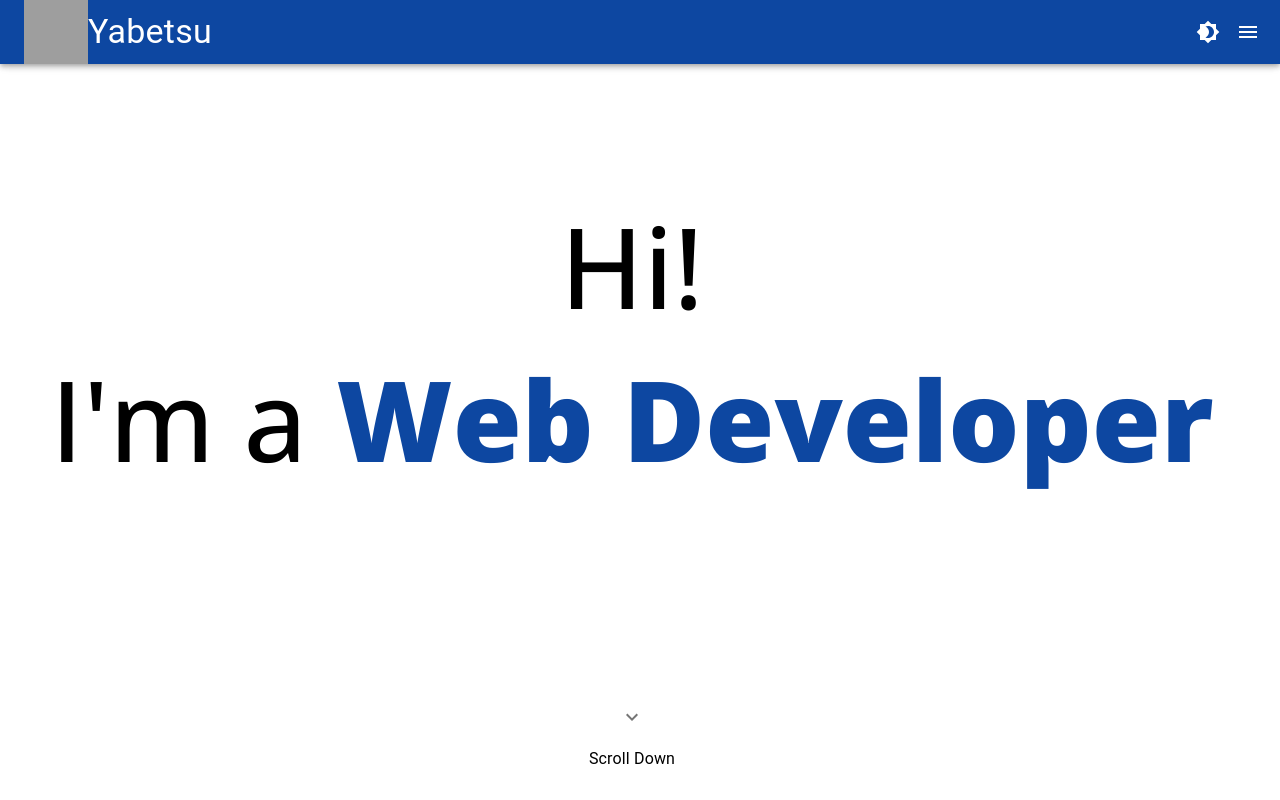
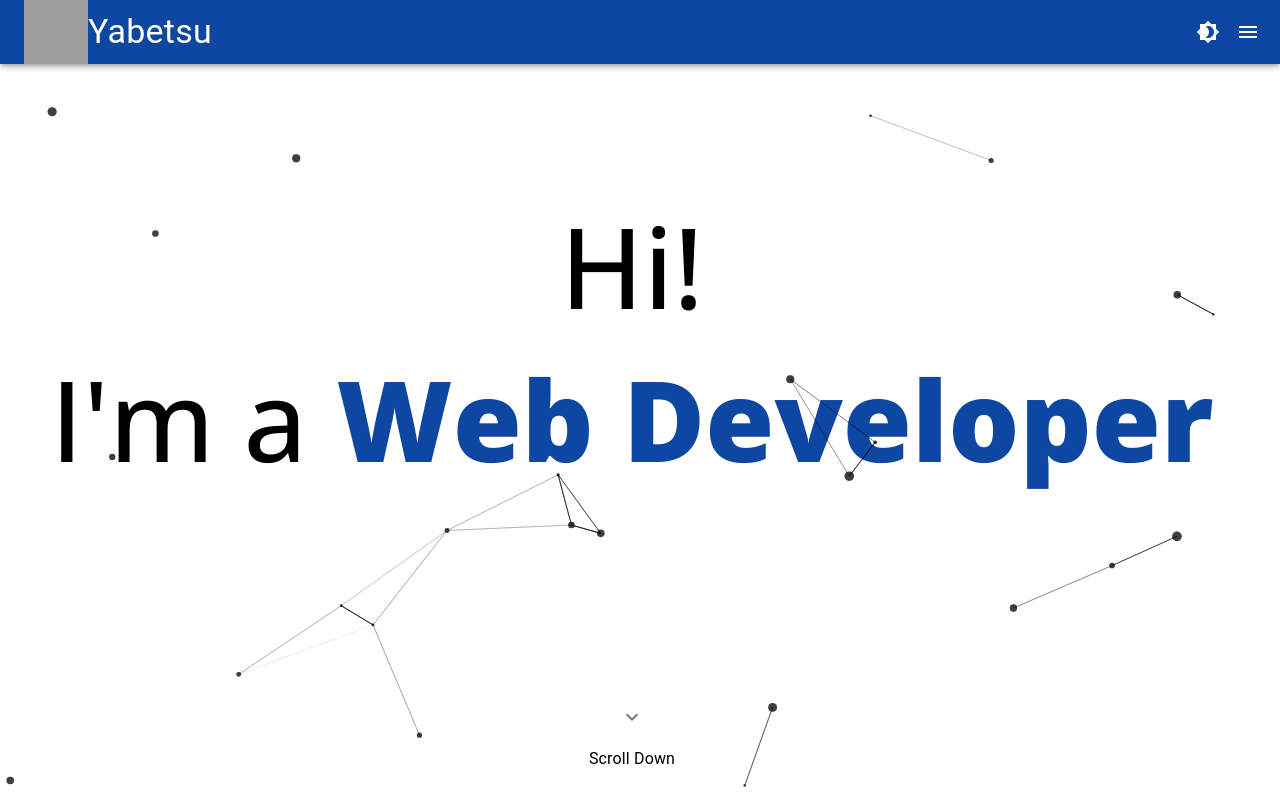
Before and after one commit to Yabetsu16/portfolio, a React (Create React App) app: page / in a window 1280 px wide. Shown: the top 800 px of the page. Built offline with nearby package versions, Linux system fonts and the light colour scheme; grey boxes are pictures that could not be loaded.

Commit message:
Particle Animation Added in Home

```diff
--- a/package.json
+++ b/package.json
@@ -15,6 +15,7 @@
     "react": "^17.0.2",
     "react-dom": "^17.0.2",
     "react-scripts": "4.0.3",
+    "react-tsparticles": "^1.37.4",
     "web-vitals": "^1.0.1"
   },
   "scripts": {
--- a/src/components/Home/Home.jsx
+++ b/src/components/Home/Home.jsx
@@ -3,6 +3,8 @@ import { styled } from '@mui/material/styles';
 import { Grid, IconButton, Typography } from '@mui/material';
 import { useTheme } from '@mui/material/styles';
 import { KeyboardArrowDown } from '@mui/icons-material';
+import ParticleContainer from '../ParticleContainer/ParticleContainer';
+
 const drawerWidth = 240;
 
 const Home = ({ open, DrawerHeader, mode }) => {
@@ -35,7 +37,9 @@ const Home = ({ open, DrawerHeader, mode }) => {
           bgcolor: theme.palette.mode === 'dark' ? 'black' : 'white'
         }}
       >
+        <ParticleContainer theme={theme} />
         <DrawerHeader />
+
         <Grid
           container
           direction="row"
--- /dev/null
+++ b/src/components/ParticleContainer/ParticleContainer.jsx
@@ -0,0 +1,85 @@
+import React from 'react';
+import Particles from 'react-tsparticles';
+
+import './particleCanvas.css';
+
+const ParticleContainer = ({ theme }) => {
+  return (
+    <>
+      <Particles
+        id="tsparticles"
+        canvasClassName="particleCanvas"
+        options={{
+          fpsLimit: 60,
+          interactivity: {
+            detectsOn: 'canvas',
+            events: {
+              onClick: {
+                enable: true,
+                mode: 'push'
+              },
+              onhover: {
+                enable: true,
+                mode: 'grab'
+              }
+            },
+            modes: {
+              push: {
+                quantity: 1
+              },
+              grab: {
+                distance: 200,
+                line_linked: {
+                  opacity: 0.1
+                }
+              }
+            }
+          },
+          particles: {
+            color: {
+              value: theme.palette.mode === 'dark' ? '#FFF' : '#000'
+            },
+            links: {
+              color: theme.palette.mode === 'dark' ? '#FFF' : '#000',
+              distance: 150,
+              enable: true,
+              opacity: 0.5,
+              width: 1
+            },
+            collisions: {
+              enable: true
+            },
+            move: {
+              direction: 'none',
+              enable: true,
+              outMode: 'bounce',
+              random: false,
+              speed: 1,
+              straight: false
+            },
+            number: {
+              density: {
+                enable: true,
+                value_area: 800
+              },
+              value: 20
+            },
+            opacity: {
+              value: 0.5
+            },
+            shape: {
+              type: 'circle'
+            },
+            size: {
+              random: true,
+              value: 5
+            }
+          },
+          detectRetina: true
+        }}
+      />
+    </>
+  );
+};
+
+export default ParticleContainer;
--- /dev/null
+++ b/src/components/ParticleContainer/particleCanvas.css
@@ -0,0 +1,3 @@
+.particleCanvas {
+  position: absolute !important;
+}
```
Also changed, not shown: 1 other file (tests, documents, lock files or other folders).
